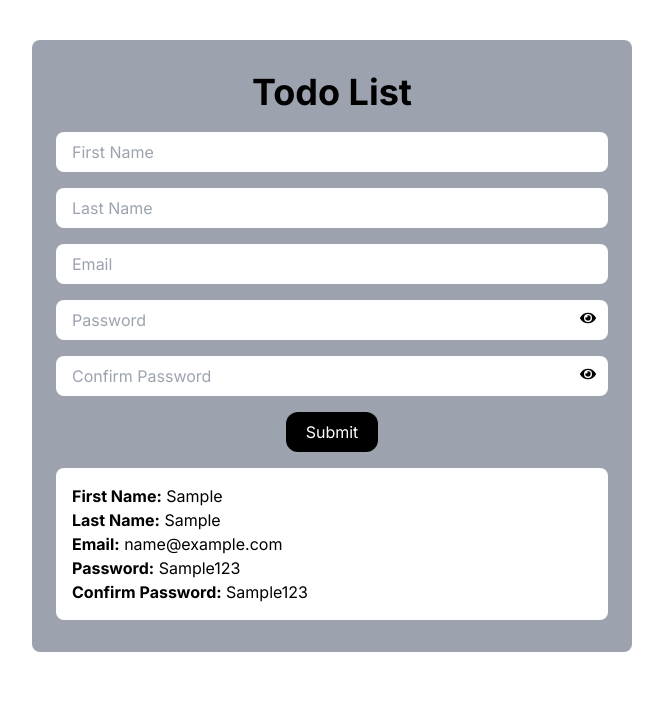
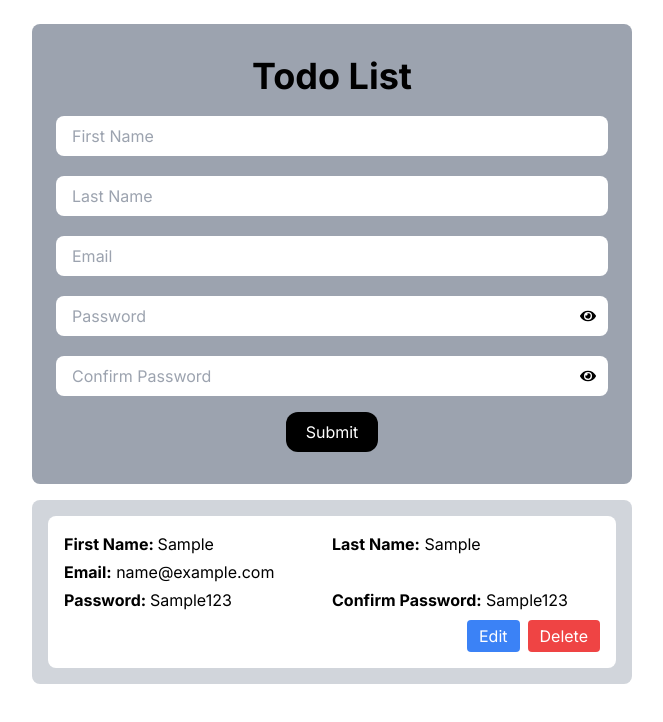
Before and after one commit to Pardeep-340/Practice-Next-TS-With-Tailwind, a Next.js app: page /todo in a window 1280 px wide. Both pictures are taken after typing "Sample", "Sample", "name@example.com", "Sample123", "Sample123" into the empty fields and a click on the button "Submit". Shown: the top 722 px of the page, without its empty margins (308-971 px from the left). Built offline with nearby package versions, Linux system fonts and the light colour scheme.

Commit message:
todo apk

```diff
--- a/src/app/page.tsx
+++ b/src/app/page.tsx
@@ -4,7 +4,7 @@ import React from 'react'
 const page = () => {
   return (
     <div className='relative h-screen'>
-      <Link href="/todo" className='bg-gray-400 px-5 py-2 rounded-lg inline-block absolute top-1/2 start-1/2 -translate-x-1/2 -translate-y-1/2'>ToDo</Link>
+      <Link href="/todo" className='bg-gray-400 px-5 py-2 rounded-lg inline-block absolute top-1/2 start-1/2 -translate-x-1/2 -translate-y-1/2'>Todo</Link>
     </div>
   )
 }
--- a/src/components/Todo.tsx
+++ b/src/components/Todo.tsx
@@ -13,11 +13,11 @@ interface FormData {
 }
 
 const Todo = () => {
-    const { register, handleSubmit, watch, formState: { errors }, reset } = useForm<FormData>();
+    const { register, handleSubmit, watch, setValue, formState: { errors }, reset } = useForm<FormData>();
     const [showPassword, setShowPassword] = useState(false);
     const [showConfirmPassword, setShowConfirmPassword] = useState(false);
-    const [show, setShow] = useState(false);
-    const [formData, setFormData] = useState<FormData | null>(null);
+    const [formDataList, setFormDataList] = useState<FormData[]>([]);
+    const [editIndex, setEditIndex] = useState<number | null>(null);
 
     const togglePasswordVisibility = () => {
         setShowPassword(prevState => !prevState);
@@ -28,32 +28,59 @@ const Todo = () => {
     };
 
     const submitHandler = (data: FormData) => {
-        setFormData(data);
-        setShow(true);
+        if (editIndex !== null) {
+            const updatedFormDataList = formDataList.map((item, index) =>
+                index === editIndex ? data : item
+            );
+            setFormDataList(updatedFormDataList);
+            setEditIndex(null);
+        } else {
+            setFormDataList([...formDataList, data]);
+        }
         reset();
     };
 
+    const handleEdit = (index: number) => {
+        const formData = formDataList[index];
+        setValue('firstName', formData.firstName);
+        setValue('lastName', formData.lastName);
+        setValue('email', formData.email);
+        setValue('password', formData.password);
+        setValue('confirmPassword', formData.confirmPassword);
+        setEditIndex(index);
+    };
+
+    const handleDelete = (index: number) => {
+        const updatedFormDataList = formDataList.filter((_, i) => i !== index);
+        setFormDataList(updatedFormDataList);
+    };
+
     return (
-        <div className='mt-10'>
+        <div className='mt-6'>
             <div className='max-w-[600px] py-8 px-6 bg-gray-400 mx-auto rounded-lg'>
                 <h1 className='text-4xl font-bold text-center pb-5'>Todo List</h1>
                 <form onSubmit={handleSubmit(submitHandler)}>
+                    <div className='relative'>
                         <input
                             {...register('firstName', { required: 'First name is required.' })}
                             type="text"
                             placeholder='First Name'
                             className='w-full py-2 px-4 outline-none rounded-lg'
                         />
-                    {errors.firstName && <p className='text-red-500'>{errors.firstName.message}</p>}
+                        {errors.firstName && <p className='text-red-500 absolute text-sm -bottom-5 left-0'>{errors.firstName.message}</p>}
+                    </div>
 
+                    <div className='relative'>
                         <input
                             {...register('lastName', { required: 'Last name is required.' })}
                             type="text"
                             placeholder='Last Name'
-                        className='w-full py-2 px-4 outline-none rounded-lg mt-4'
+                            className='w-full py-2 px-4 outline-none rounded-lg mt-5'
                         />
-                    {errors.lastName && <p className='text-red-500'>{errors.lastName.message}</p>}
+                        {errors.lastName && <p className='text-red-500 absolute text-sm -bottom-5 left-0'>{errors.lastName.message}</p>}
 
+                    </div>
+                    <div className='relative'>
                         <input
                             {...register('email', {
                                 required: 'Email is required.',
@@ -64,9 +91,10 @@ const Todo = () => {
                             })}
                             type="email"
                             placeholder='Email'
-                        className='w-full py-2 px-4 outline-none rounded-lg mt-4'
+                            className='w-full py-2 px-4 outline-none rounded-lg mt-5'
                         />
-                    {errors.email && <p className='text-red-500'>{errors.email.message}</p>}
+                        {errors.email && <p className='text-red-500 absolute text-sm -bottom-5 left-0'>{errors.email.message}</p>}
+                    </div>
 
                     <div className='relative w-full'>
                         <input
@@ -79,15 +107,15 @@ const Todo = () => {
                             })}
                             type={showPassword ? 'text' : 'password'}
                             placeholder='Password'
-                            className='w-full py-2 px-4 outline-none rounded-lg mt-4'
+                            className='w-full py-2 px-4 outline-none rounded-lg mt-5'
                         />
                         <span
-                            className='absolute right-3 top-[26px] cursor-pointer'
+                            className='absolute right-3 top-8 cursor-pointer'
                             onClick={togglePasswordVisibility}
                         >
                             {showPassword ? <FaEyeSlash /> : <FaEye />}
                         </span>
-                        {errors.password && <p className='text-red-500'>{errors.password.message}</p>}
+                        {errors.password && <p className='text-red-500 absolute text-sm -bottom-5 left-0'>{errors.password.message}</p>}
                     </div>
 
                     <div className='relative w-full'>
@@ -98,32 +126,53 @@ const Todo = () => {
                             })}
                             type={showConfirmPassword ? 'text' : 'password'}
                             placeholder='Confirm Password'
-                            className='w-full py-2 px-4 outline-none rounded-lg mt-4'
+                            className='w-full py-2 px-4 outline-none rounded-lg mt-5'
                         />
                         <span
-                            className='absolute right-3 top-[26px] cursor-pointer'
+                            className='absolute right-3 top-8 cursor-pointer'
                             onClick={toggleConfirmPasswordVisibility}
                         >
                             {showConfirmPassword ? <FaEyeSlash /> : <FaEye />}
                         </span>
-                        {errors.confirmPassword && <p className='text-red-500'>{errors.confirmPassword.message}</p>}
+                        {errors.confirmPassword && <p className='text-red-500 absolute text-sm -bottom-5 left-0'>{errors.confirmPassword.message}</p>}
                     </div>
 
                     <div className='text-center pt-4'>
-                        <button type='submit' className='px-5 py-2 bg-black text-white rounded-xl'>Submit</button>
+                        <button type='submit' className='px-5 py-2 bg-black text-white rounded-xl'>
+                            {editIndex !== null ? 'Update' : 'Submit'}
+                        </button>
                     </div>
                 </form>
-
-                {show && formData && (
-                    <div className="mt-4 bg-white p-4 rounded-lg">
-                        <p><strong>First Name:</strong> {formData.firstName}</p>
-                        <p><strong>Last Name:</strong> {formData.lastName}</p>
-                        <p><strong>Email:</strong> {formData.email}</p>
-                        <p><strong>Password:</strong> {formData.password}</p>
-                        <p><strong>Confirm Password:</strong> {formData.confirmPassword}</p>
+            </div>
+            {formDataList.length > 0 && (
+                <div className="mt-4 bg-gray-300 p-4 rounded-lg max-w-[600px] mx-auto">
+                    {formDataList.map((obj, index) => (
+                        <div key={index} className={`bg-white p-4 rounded-lg ${index === 0 ? "mt-0" : "mt-4"}`}>
+                            <div className='flex items-center justify-between'>
+                                <p className='w-1/2'><span className='font-bold'>First Name: </span> {obj.firstName}</p>
+                                <p className='w-1/2'><span className='font-bold'>Last Name:</span>  {obj.lastName}</p>
+                            </div>
+                            <p className='py-1'><span className='font-bold'>Email:</span> {obj.email}</p>
+                            <div className='flex items-center justify-between'>
+                                <p className='w-1/2'><span className='font-bold'>Password: </span> {obj.password}</p>
+                                <p className='w-1/2'><span className='font-bold'>Confirm Password:</span>  {obj.confirmPassword}</p>
+                            </div>
+                            <div className='flex justify-end mt-2'>
+                                <button
+                                    onClick={() => handleEdit(index)}
+                                    className='bg-blue-500 text-white px-3 py-1 rounded mr-2'>
+                                    Edit
+                                </button>
+                                <button
+                                    onClick={() => handleDelete(index)}
+                                    className='bg-red-500 text-white px-3 py-1 rounded'>
+                                    Delete
+                                </button>
+                            </div>
+                        </div>
+                    ))}
                 </div>
             )}
-            </div>
         </div>
     );
 };
```
Lines whose indentation alone changed are shown as unchanged.
